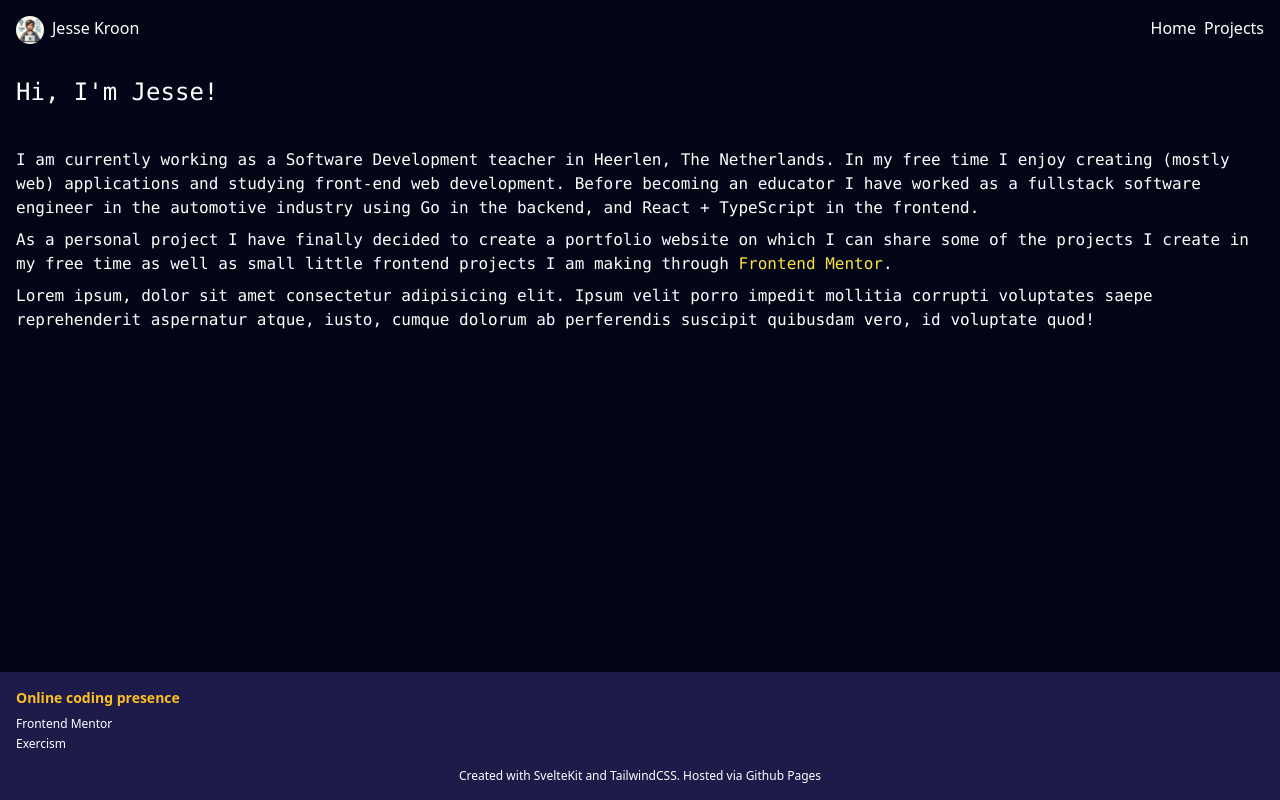
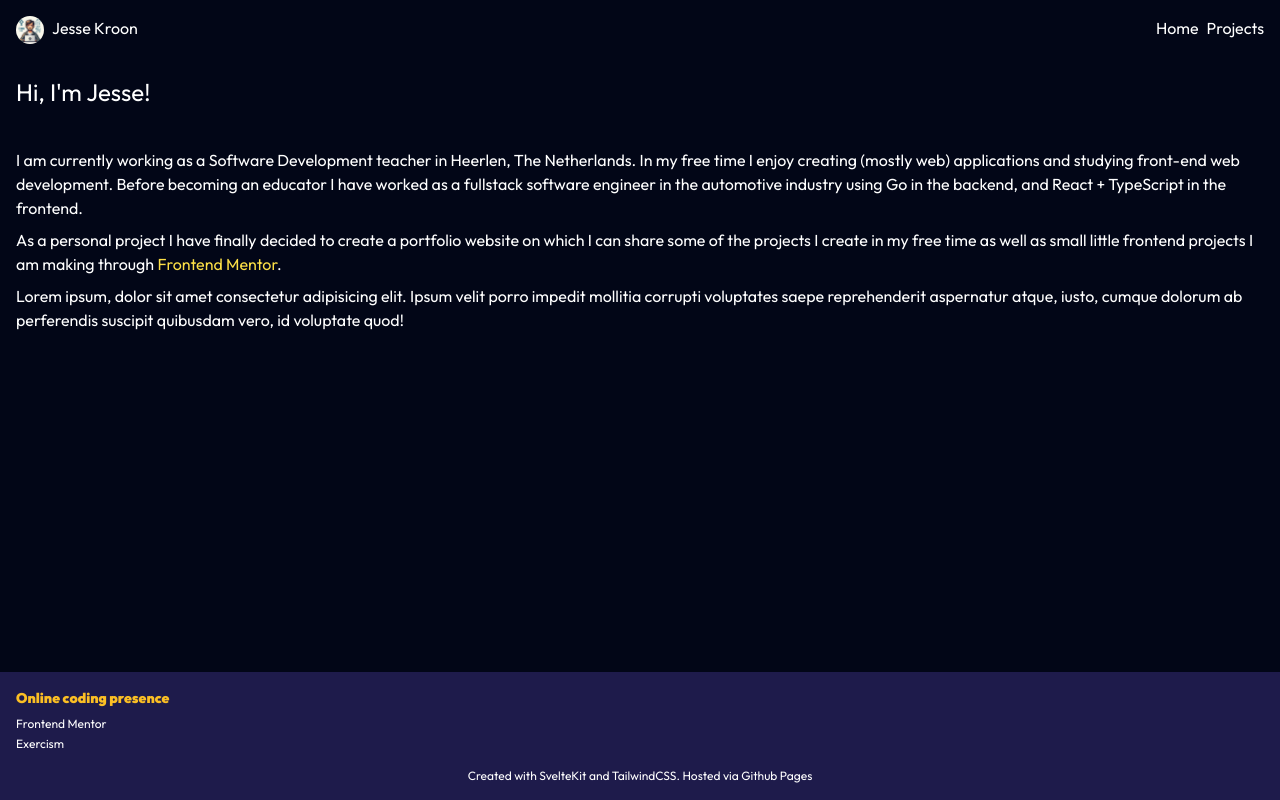
Before and after one commit to jesse-kroon/portfolio, a SvelteKit app: page / in a window 1280 px wide. Built offline with nearby package versions, Linux system fonts and the light colour scheme.

Commit message:
add custom font

```diff
--- a/src/app.css
+++ b/src/app.css
@@ -1,3 +1,22 @@
 @import 'tailwindcss/base';
 @import 'tailwindcss/components';
 @import 'tailwindcss/utilities';
+
+@layer base {
+	/* outfit-regular - latin */
+	@font-face {
+		font-display: swap; /* Check https://developer.mozilla.org/en-US/docs/Web/CSS/@font-face/font-display for other options. */
+		font-family: 'Outfit';
+		font-style: normal;
+		font-weight: 400;
+		src: url('/fonts/outfit-v11-latin-regular.woff2') format('woff2'); /* Chrome 36+, Opera 23+, Firefox 39+, Safari 12+, iOS 10+ */
+	}
+	/* outfit-900 - latin */
+	@font-face {
+		font-display: swap; /* Check https://developer.mozilla.org/en-US/docs/Web/CSS/@font-face/font-display for other options. */
+		font-family: 'Outfit';
+		font-style: normal;
+		font-weight: 900;
+		src: url('/fonts/outfit-v11-latin-900.woff2') format('woff2'); /* Chrome 36+, Opera 23+, Firefox 39+, Safari 12+, iOS 10+ */
+	}
+}
--- a/tailwind.config.ts
+++ b/tailwind.config.ts
@@ -5,7 +5,10 @@ export default {
 	content: ['./src/**/*.{html,js,svelte,ts}'],
 
 	theme: {
-		extend: {}
+		extend: {},
+		fontFamily: {
+			'sans': ['Outfit']
+		}
 	},
 
 	plugins: [typography]
```
Also changed, not shown: static/fonts/outfit-v11-latin-900.woff2 (added), static/fonts/outfit-v11-latin-regular.woff2 (added).
